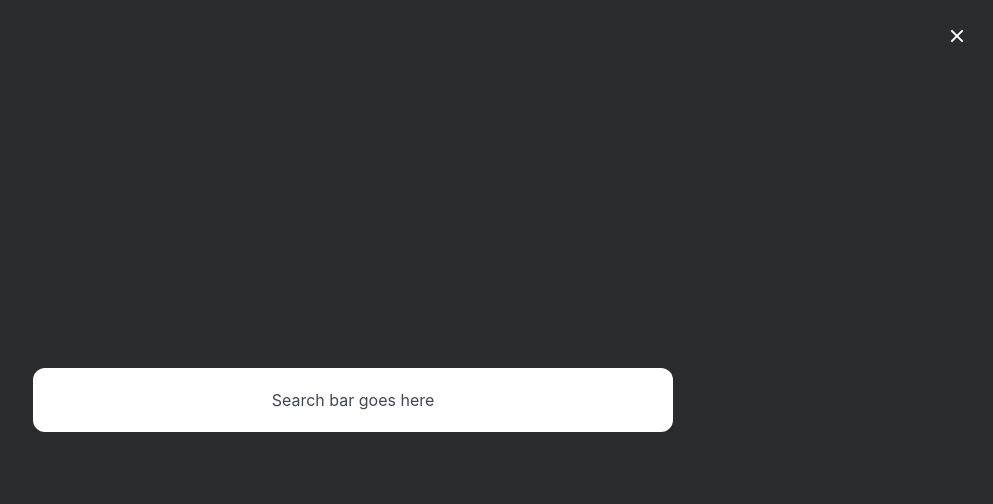
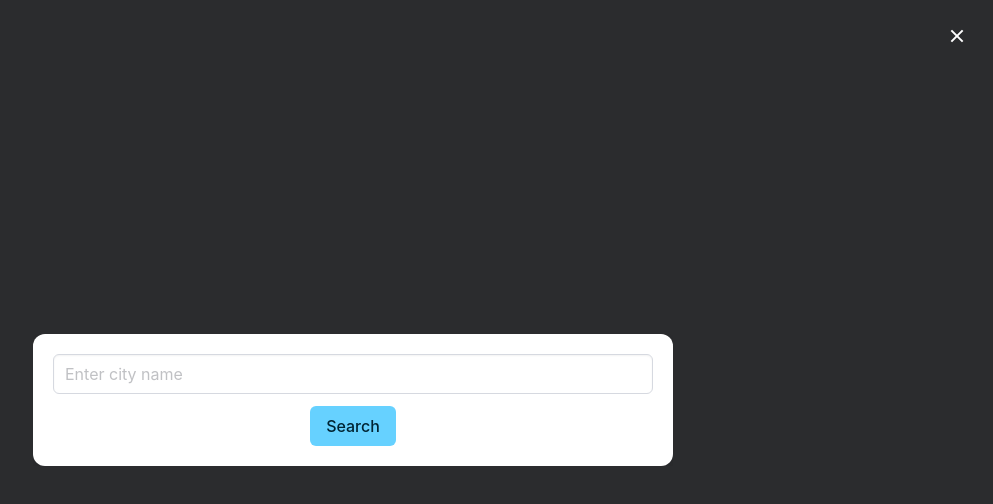
Before and after one commit to redasGoluenko/weather-app, a Vue app: page / in a window 1280 px wide. Both pictures are taken after a click on the button "Add Forecast". Shown: the top 504 px of the page, without its empty margins (287-1280 px from the left). Built offline with nearby package versions, Linux system fonts and the light colour scheme.

Commit message:
Add search bar and button to modal
 Integrated basic UI for entering city name and placeholder logic for future API integration.

```diff
--- a/src/App.vue
+++ b/src/App.vue
@@ -11,7 +11,16 @@
         <div class="modal-background" @click="closeModal"></div>
         <div class="modal-content">
           <div class="box">
-            <p>Search bar goes here</p>
+            <!-- Search input and button -->
+            <input
+              class="input"
+              type="text"
+              v-model="searchTerm"
+              placeholder="Enter city name"
+            />
+            <button class="button is-info mt-3" @click="searchWeather">
+              Search
+            </button>
           </div>
         </div>
         <button
@@ -23,17 +32,31 @@
 
       <!-- Placeholder for forecasts list -->
       <div class="mt-5">
+        <!-- Forecasts will be rendered here later -->
       </div>
     </div>
   </section>
 </template>
 
 <script setup lang="ts">
-import { ref } from 'vue';
+import { ref } from 'vue'
 
-const showModal = ref(false);
+const showModal = ref(false)
+const searchTerm = ref('')
 
 function closeModal() {
-  showModal.value = false;
+  showModal.value = false
+}
+
+function searchWeather() {
+  if (!searchTerm.value.trim()) {
+    alert('Please enter a search term')
+    return
+  }
+
+  // Placeholder for actual search logic
+  console.log('Searching for weather in:', searchTerm.value)
+
+  closeModal()
 }
 </script>
```
